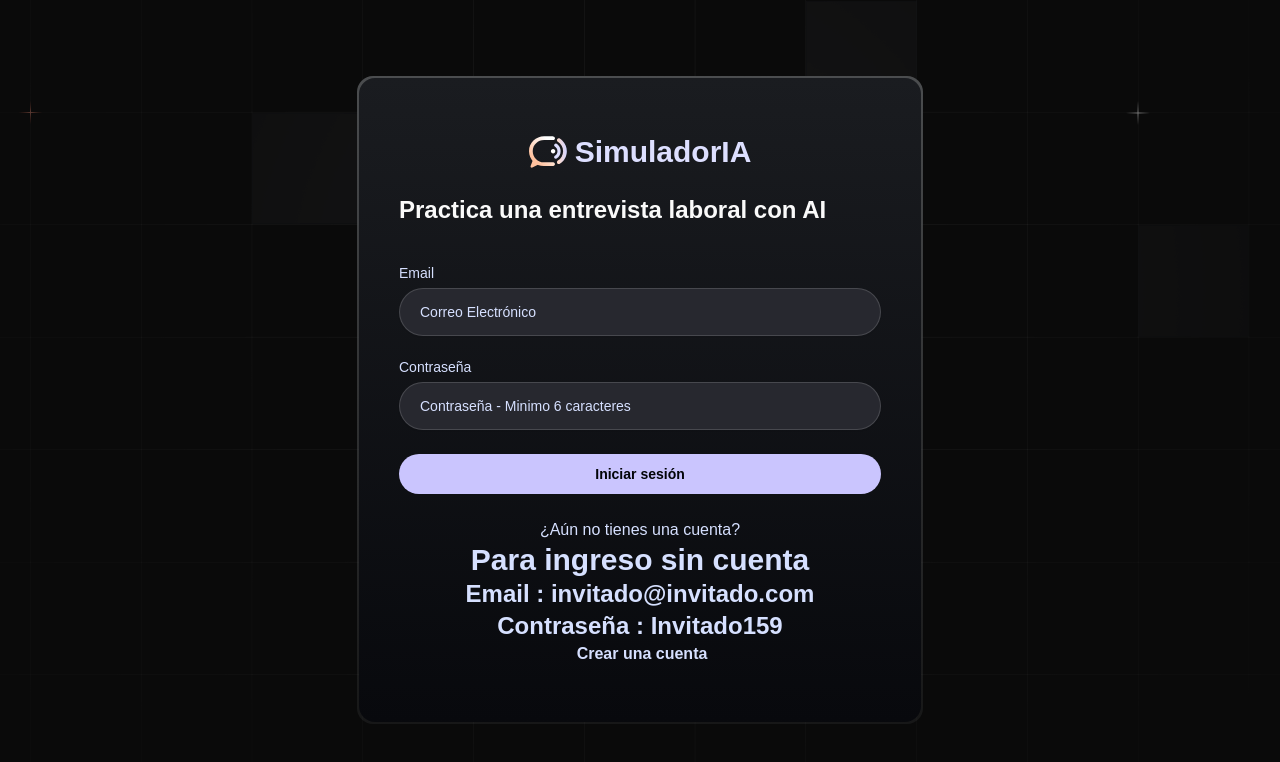
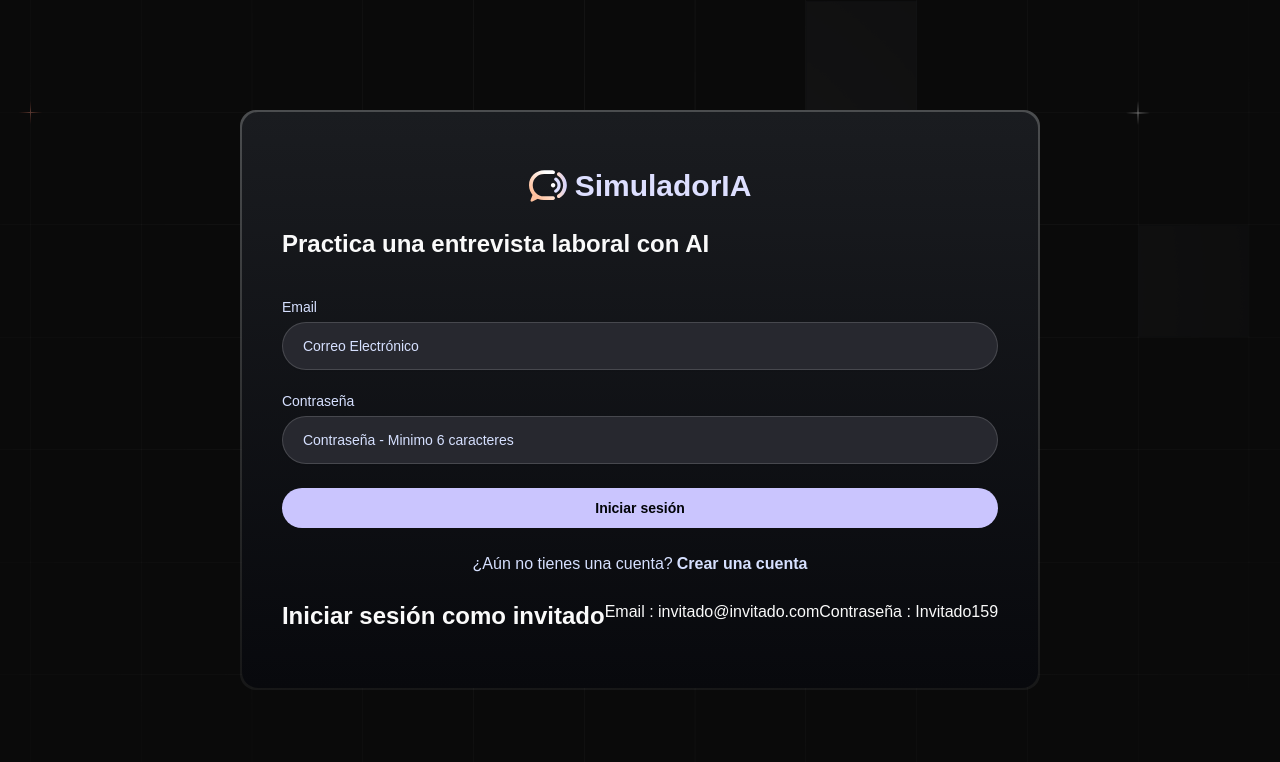
Before and after one commit to DiegoGonzalezBaeza/Simulador_Entrevistas_IA, a Next.js app: page /sign-in in a window 1280 px wide. Shown: the top 762 px of the page. Built offline with nearby package versions, Linux system fonts and the light colour scheme; no server answers; a web font is replaced by a local one.

Commit message:
invitado2

```diff
--- a/components/AuthForm.tsx
+++ b/components/AuthForm.tsx
@@ -135,9 +135,6 @@ const AuthForm = ({type}: {type:FormType}) => {
 
     <p className="text-center">
         {isSignIn ? '¿Aún no tienes una cuenta?':'¿Ya tienes una cuenta?'}
-        <h2>Para ingreso sin cuenta</h2>
-        <h3>Email     : invitado@invitado.com</h3>
-        <h3>Contraseña : Invitado159</h3>
         <Link
             href={!isSignIn ? '/sign-in' : '/sign-up'}
             className="font-bold text-user-primary ml-1"
@@ -145,6 +142,11 @@ const AuthForm = ({type}: {type:FormType}) => {
             {!isSignIn ? "Iniciar sesión" : "Crear una cuenta"}
         </Link>
     </p>
+    <div className="flex justify-center">
+        <h3>Iniciar sesión como invitado</h3>
+        <h4>Email      : invitado@invitado.com</h4>
+        <h4>Contraseña : Invitado159</h4>
+    </div>
     </div>
     </div>
   )
```
